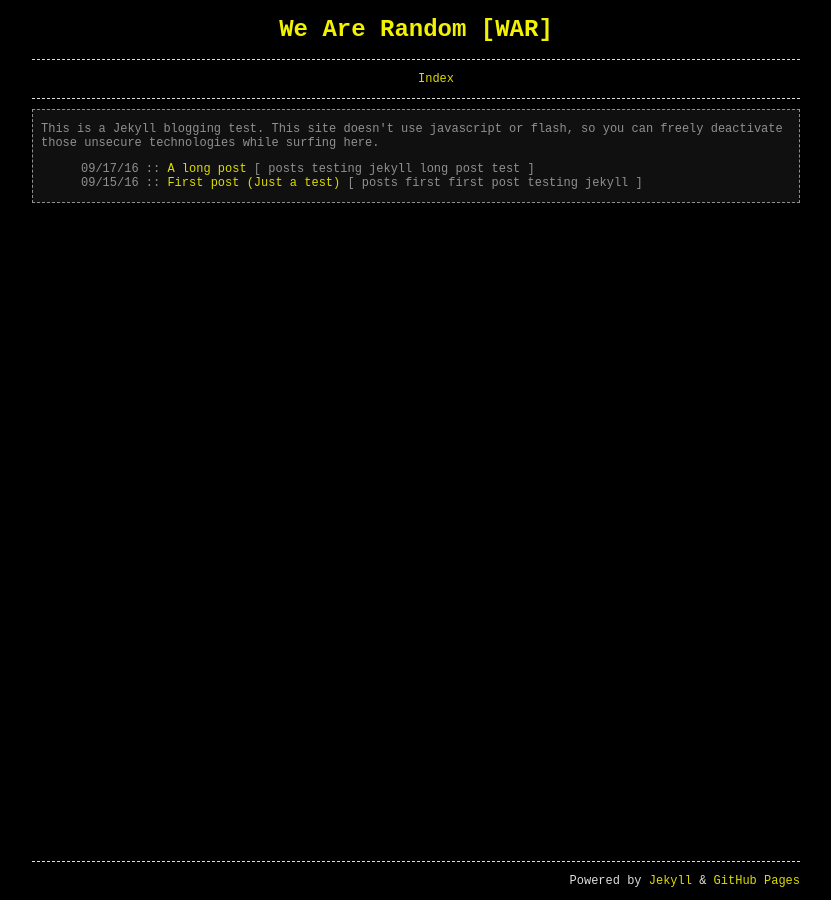
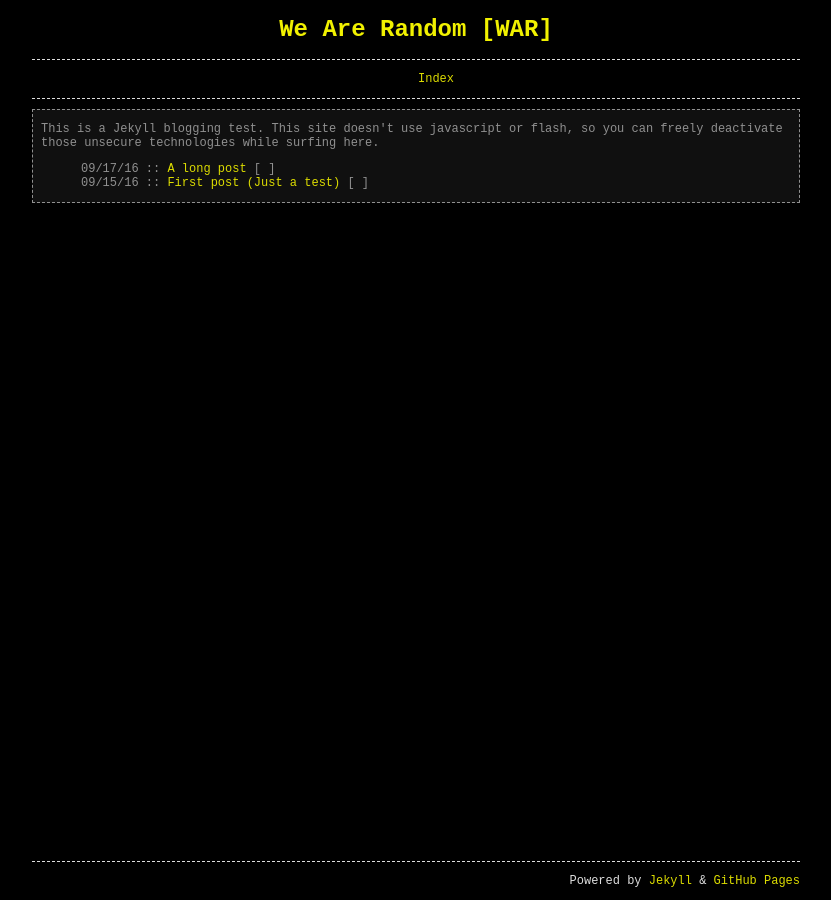
Before and after one commit to wearerandom/wearerandom.github.io, a Jekyll site: the page built from index.html, in a window 1280 px wide. Shown: the whole page, without its empty margins (224-1055 px from the left). Built offline with Jekyll 4.4.1, drawn with Linux system fonts in a browser that asks for light colours.

Commit message:
Update index.html

```diff
--- a/index.html
+++ b/index.html
@@ -7,7 +7,7 @@
 <ul>
   {% for post in site.posts %}
     <li>
-      {{ post.date | date: "%D" }} :: <a href=".{{ post.url }}">{{ post.title }}</a> [ {% for category in post.categories %} {{category}} {% endfor %} ]
+      {{ post.date | date: "%D" }} :: <a href=".{{ post.url }}">{{ post.title }}</a> [ ]
     </li>
   {% endfor %}
 </ul>
```
